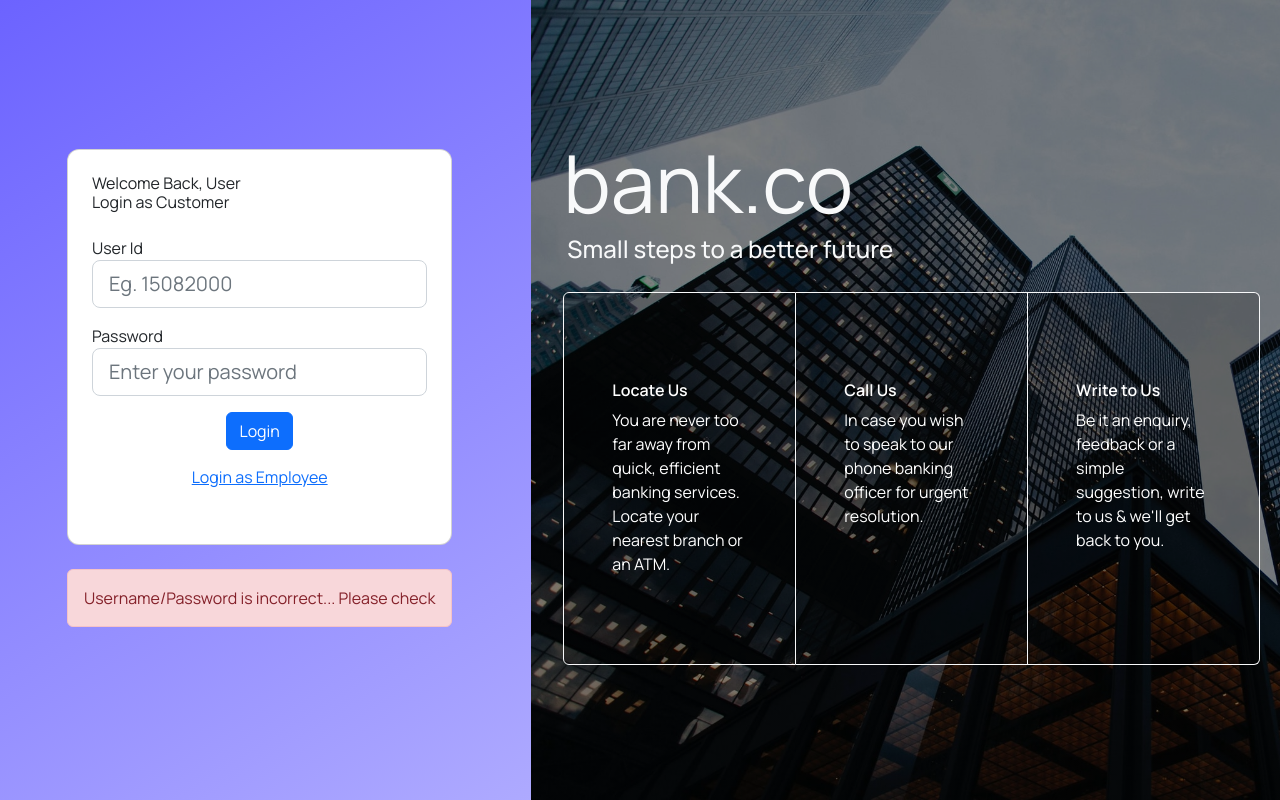
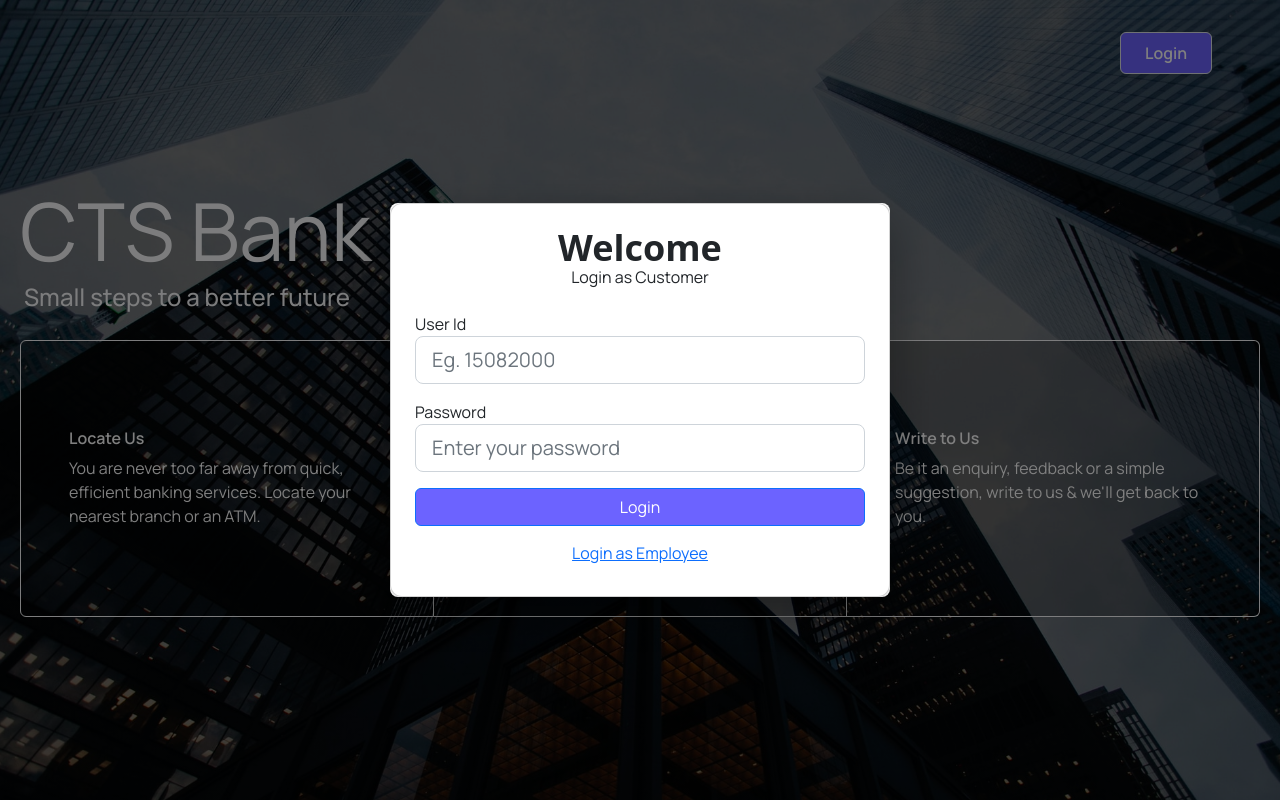
Before and after one commit to akxhdev/retail-banking-system, an Angular app: page / in a window 1280 px wide. Both pictures are taken after a click on the button "Login". Built offline with nearby package versions, Linux system fonts and the light colour scheme; no server answers.

Commit message:
Add Dialog login popup

```diff
--- a/src/app/components/login-form/login-form.component.html
+++ b/src/app/components/login-form/login-form.component.html
@@ -1,8 +1,8 @@
-<div class="login-form-container card">
-  <h1>Welcome Back, User</h1>
-  <h6>Login as {{isEmployeeForm ? "Employee" : "Customer"}}</h6>
+<div class="login-form-container shadow-lg card">
+  <h1 class="text-4xl font-extrabold self-center font-sans">Welcome</h1>
+  <h6 class="self-center px-2">Login as {{isEmployeeForm ? "Employee" : "Customer"}}</h6>
 
-  <div class="mt-4 mb-4">
+  <div class="mt-4">
     <form #login="ngForm" (ngSubmit)="submitForm(login)">
       <div class="form-group mb-3">
         <label for="userId">User Id</label>
@@ -17,7 +17,7 @@
       </div>
 
       <div class="text-center">
-        <button type="submit" class="btn btn-primary">Login</button>
+        <button type="submit" class="w-full btn btn-primary bg-custom-orange">Login</button>
       </div>
 
     </form>
@@ -26,6 +26,5 @@
         "Customer":"Employee"}}</button>
     </div>
   </div>
+  <div class="alert self-center alert-danger w-max" *ngIf="isAuthError == true">{{errorMessage}}</div>
 </div>
-
-<div class="alert alert-danger mt-4 mb-4" *ngIf="isAuthError == true">{{errorMessage}}</div>
--- a/src/app/components/welcome-page/welcome-page.component.html
+++ b/src/app/components/welcome-page/welcome-page.component.html
@@ -1,12 +1,12 @@
 <div class="fluid-container" style="margin: 0%">
   <div class="row align-items-center">
-    <div class="col-5 vh-100 d-flex justify-content-center align-items-center">
+    <!-- <div class="col-5 vh-100 d-flex justify-content-center align-items-center">
       <app-login-form></app-login-form>
-    </div>
-    <div class="col-7 right vh-100 d-flex justify-content-center align-items-center">
+    </div> -->
+    <div class="col-7 w-full right vh-100 d-flex justify-content-center align-items-center">
       <div class="side-image p-2">
         <div class="container w-100 align-center mb-4">
-          <p class="display-1 text-light"><strong>bank.co</strong></p>
+          <p class="display-1 text-light"><strong>CTS Bank</strong></p>
           <p class="h4 text-light p-1">Small steps to a better future</p>
         </div>
         <div class="container card-group">
@@ -39,5 +39,33 @@
         </div>
       </div>
     </div>
+
+    <button  type="button" class=" bg-custom-orange text-white absolute top-0 m-8 mr-16 right-1 w-min hover:bg-blue-500 text-blue-700 font-semibold hover:text-white py-2 px-4 border border-blue-500 hover:border-transparent rounded" data-bs-toggle="modal" data-bs-target="#exampleModalCenter">
+      <i class="fa fa-sign-in"></i>
+      Login
+
+    </button>
+
+    <div class="modal fade fixed top-0 left-0 hidden w-full h-full outline-none overflow-x-hidden overflow-y-auto" id="exampleModalCenter" tabindex="-1" aria-labelledby="exampleModalCenterTitle" aria-modal="true" role="dialog">
+      <div class="modal-dialog modal-dialog-centered relative w-auto pointer-events-none">
+        <div class="modal-content border-none shadow-lg relative flex flex-col w-full pointer-events-auto bg-white bg-clip-padding rounded-lg outline-none text-current">
+          <app-login-form></app-login-form>
+
+          <!-- <div
+            class="modal-footer flex flex-shrink-0 flex-wrap items-center justify-end p-4 border-t border-gray-200 rounded-b-md">
+            <button type="button"
+              class="inline-block px-6 py-2.5 bg-purple-600 text-white font-medium text-xs leading-tight uppercase rounded shadow-md hover:bg-purple-700 hover:shadow-lg focus:bg-purple-700 focus:shadow-lg focus:outline-none focus:ring-0 active:bg-purple-800 active:shadow-lg transition duration-150 ease-in-out"
+              data-bs-dismiss="modal">
+              Close
+            </button>
+            <button type="button"
+              class="inline-block px-6 py-2.5 bg-blue-600 text-white font-medium text-xs leading-tight uppercase rounded shadow-md hover:bg-blue-700 hover:shadow-lg focus:bg-blue-700 focus:shadow-lg focus:outline-none focus:ring-0 active:bg-blue-800 active:shadow-lg transition duration-150 ease-in-out ml-1">
+              Save changes
+            </button>
+          </div> -->
+        </div>
+      </div>
+    </div>
   </div>
+
 </div>
```
Also changed, not shown: 1 other file (tests, documents, lock files or other folders).
